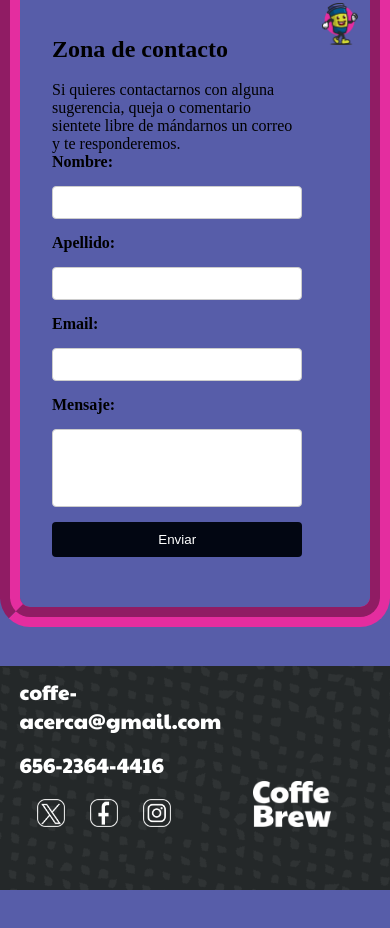
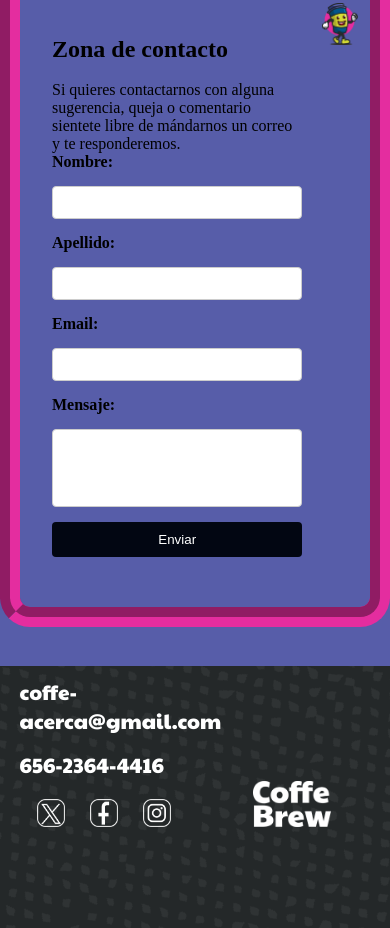
Before and after one commit to Dfn2502/parcial2.github.io, a plain HTML site: page contacto.html in a window 390 px wide. Shown: the part 164-1092 px from the top of the page. Before the commit the page ends 1054 px from the top, so only its background shows below. Drawn offline with Linux system fonts and the light colour scheme.

Commit message:
Update footer.css

```diff
--- a/css/footer.css
+++ b/css/footer.css
@@ -67,3 +67,9 @@ footer{
         }
 
     }
+    @media screen and (max-width:480px) {
+
+        footer{
+            height: 330px;
+        }
+    }
```
